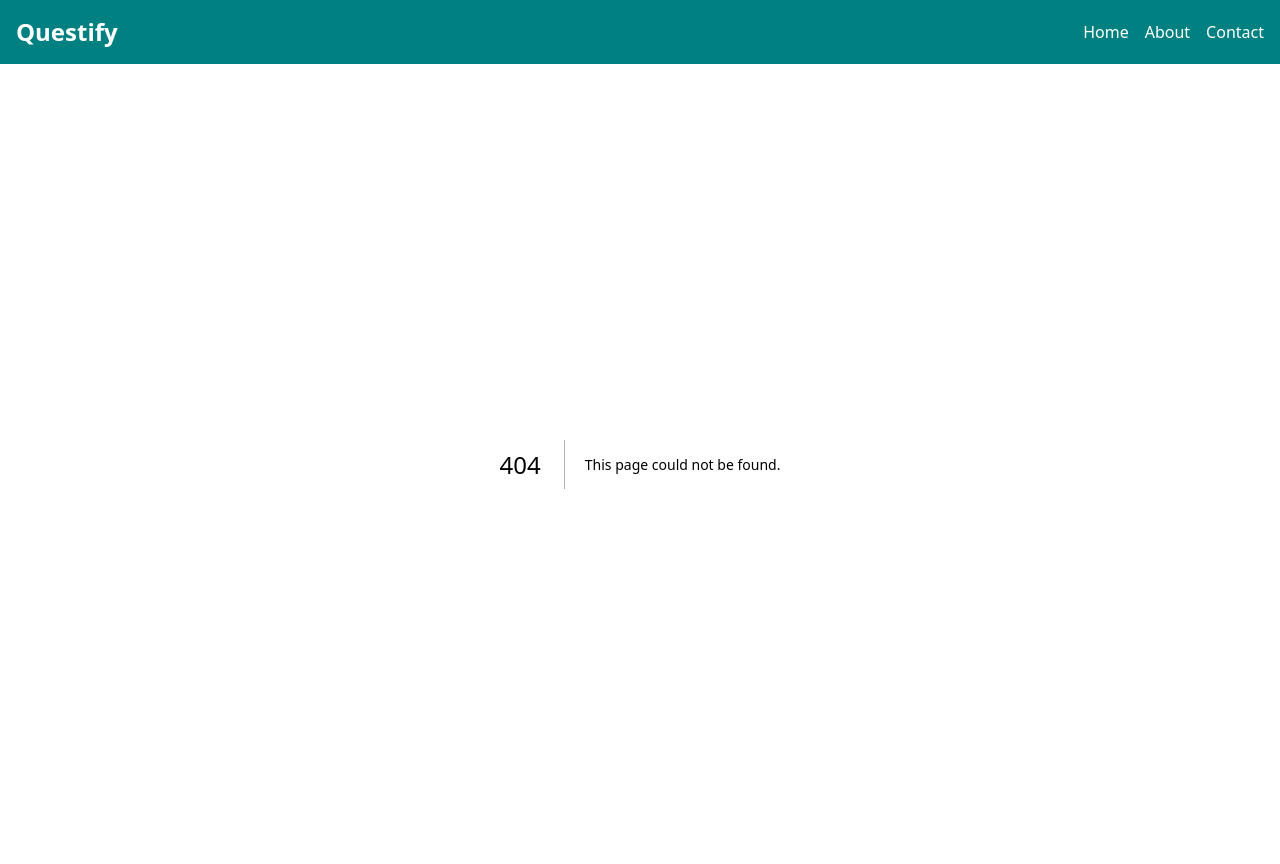
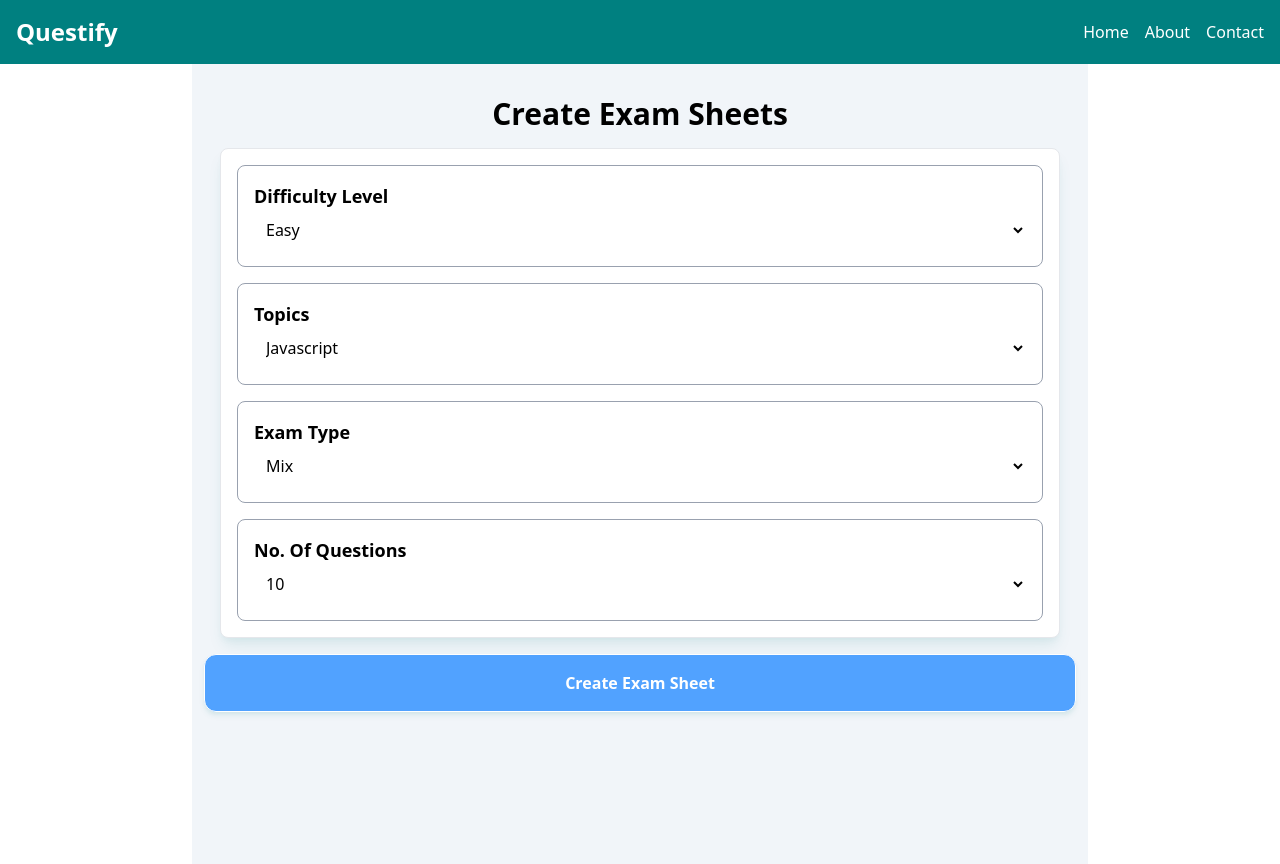
Before and after one commit to codingdestro/questify, a Next.js app: page /create in a window 1280 px wide. Before the commit this address had no page. Built offline with nearby package versions, Linux system fonts and the light colour scheme.

Commit message:
add: create exam sheet page

```diff
--- /dev/null
+++ b/src/app/create/page.tsx
@@ -0,0 +1,40 @@
+import SelectBox from "@/components/SelectCard/SelectBox";
+import SelectOption from "@/components/SelectCard/SelectOption";
+import SelectCard from "@/components/SelectCard";
+export default function page() {
+  return (
+    <main className="gap-4 max-w-4xl w-full min-h-screen mx-auto bg-slate-100 px-3 py-8">
+      <h1 className="text-center capitalize text-3xl font-semibold">
+        Create Exam sheets
+      </h1>
+      <SelectCard>
+        <SelectBox id="level" name="level" title="difficulty level">
+          <SelectOption value="easy">Easy</SelectOption>
+          <SelectOption value="medium">Medium</SelectOption>
+          <SelectOption value="hard">Hard</SelectOption>
+        </SelectBox>
+
+        <SelectBox id="topic" name="topic" title="topics">
+          <SelectOption value="javascript">Javascript</SelectOption>
+          <SelectOption value="python">Python</SelectOption>
+          <SelectOption value="c">C</SelectOption>
+        </SelectBox>
+
+        <SelectBox id="exam" name="exam" title="exam type">
+          <SelectOption value="mix">Mix</SelectOption>
+          <SelectOption value="mcq">MCQ</SelectOption>
+          <SelectOption value="declarative">Declarative</SelectOption>
+        </SelectBox>
+
+        <SelectBox id="quantity" name="quantity" title="no. of questions">
+          <SelectOption value="10">10</SelectOption>
+          <SelectOption value="20">20</SelectOption>
+          <SelectOption value="30">30</SelectOption>
+        </SelectBox>
+      </SelectCard>
+      <button className="border rounded-lg shadow-md bg-blue-400 text-white p-4 capitalize font-semibold w-full cursor-pointer">
+        create exam sheet
+      </button>
+    </main>
+  );
+}
--- a/src/components/SelectCard/SelectBox.tsx
+++ b/src/components/SelectCard/SelectBox.tsx
@@ -10,11 +10,11 @@ export default function SelectBox({
   children: React.ReactNode;
 }) {
   return (
-    <div className="flex flex-col border border-gray-400 p-4 rounded-md">
+    <div className="flex flex-col border border-gray-400 p-4 rounded-md bg-white">
       <label htmlFor="topic-select">
         <span className="capitalize text-lg font-bold">{title}</span>
       </label>
-      <select id={id} name={name} className="capitalize p-2 ">
+      <select id={id} name={name} className="capitalize p-2 cursor-pointer">
         {children}
       </select>
     </div>
--- a/src/components/SelectCard/SelectOption.tsx
+++ b/src/components/SelectCard/SelectOption.tsx
@@ -5,5 +5,5 @@ export default function SelectOption({
   value: string;
   children: string;
 }) {
-  return <option className="" value={value}>{children}</option>;
+  return <option className="hover:cursor-pointer" value={value}>{children}</option>;
 }
--- a/src/components/SelectCard/index.tsx
+++ b/src/components/SelectCard/index.tsx
@@ -1,7 +1,7 @@
 export default function Home({ children }: { children: React.ReactNode }) {
   return (
-    <main className="flex  flex-col items-center justify-between p-24">
-      <section className="flex flex-col gap-4 p-4 border border-gray-200 rounded-md shadow-lg w-80">
+    <main className="flex  flex-col items-center justify-between p-4">
+      <section className="flex flex-col gap-4 p-4 border border-gray-200 rounded-md shadow-lg w-full bg-white">
         {/* Topic Selection Dropdown */}
         {children}
       </section>
```
